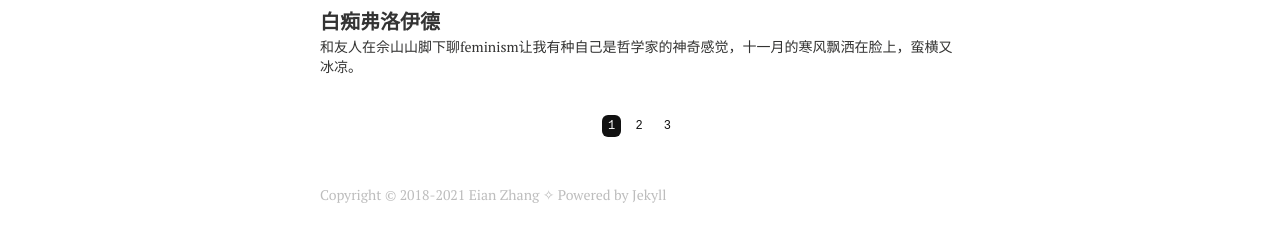
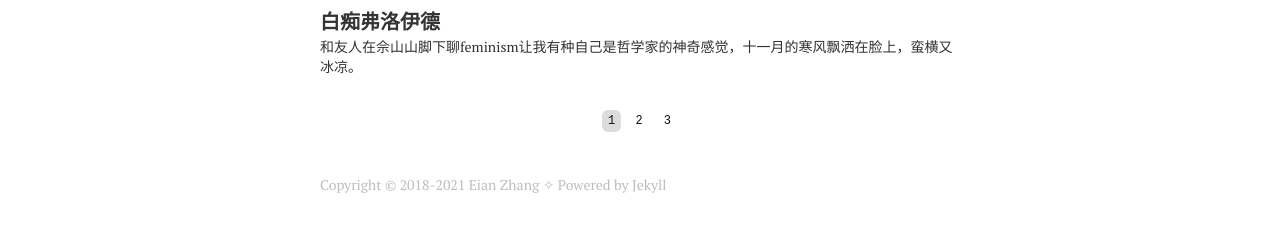
Before and after one commit to jarynzhang/eianzhang.github.io, a Jekyll site: the page built from index.md, in a window 1280 px wide. Shown: the part 1544-1794 px from the top of the page. Built offline with Jekyll 4.4.1, drawn with Linux system fonts in a browser that asks for light colours; nearby versions of some CDN libraries.

Commit message:
Update page.scss
4.8

```diff
--- a/_sass/page.scss
+++ b/_sass/page.scss
@@ -720,7 +720,7 @@ $button-size: 1.5rem;
 
 /* paginator */
 .paginator {
-    padding: 10px 0;
+    padding: 5px 0;
     text-align: center;
     font-size: 12px;
     font-family: "Courier New", "DejaVu Sans Mono", "Bitstream Vera Sans Mono", monospace
@@ -748,8 +748,8 @@ $button-size: 1.5rem;
 .paginator em {
     display: inline-block;
     font-style: normal;
-    background-color: #111;
-    color: #fff;
+    background-color: #DCDCDC;
+    color: #111;
     padding: 4px 6px;
     border-radius:6px
 }
```
